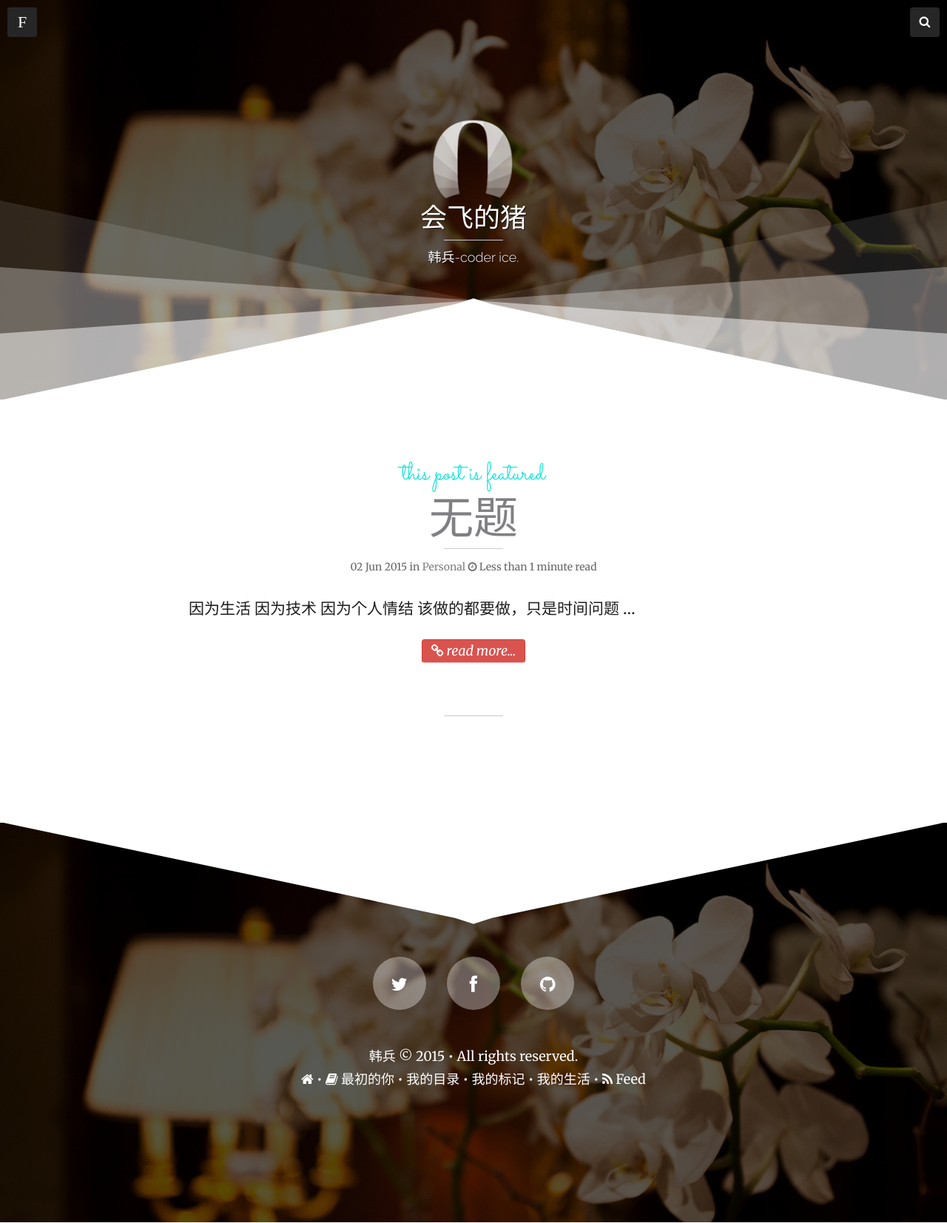
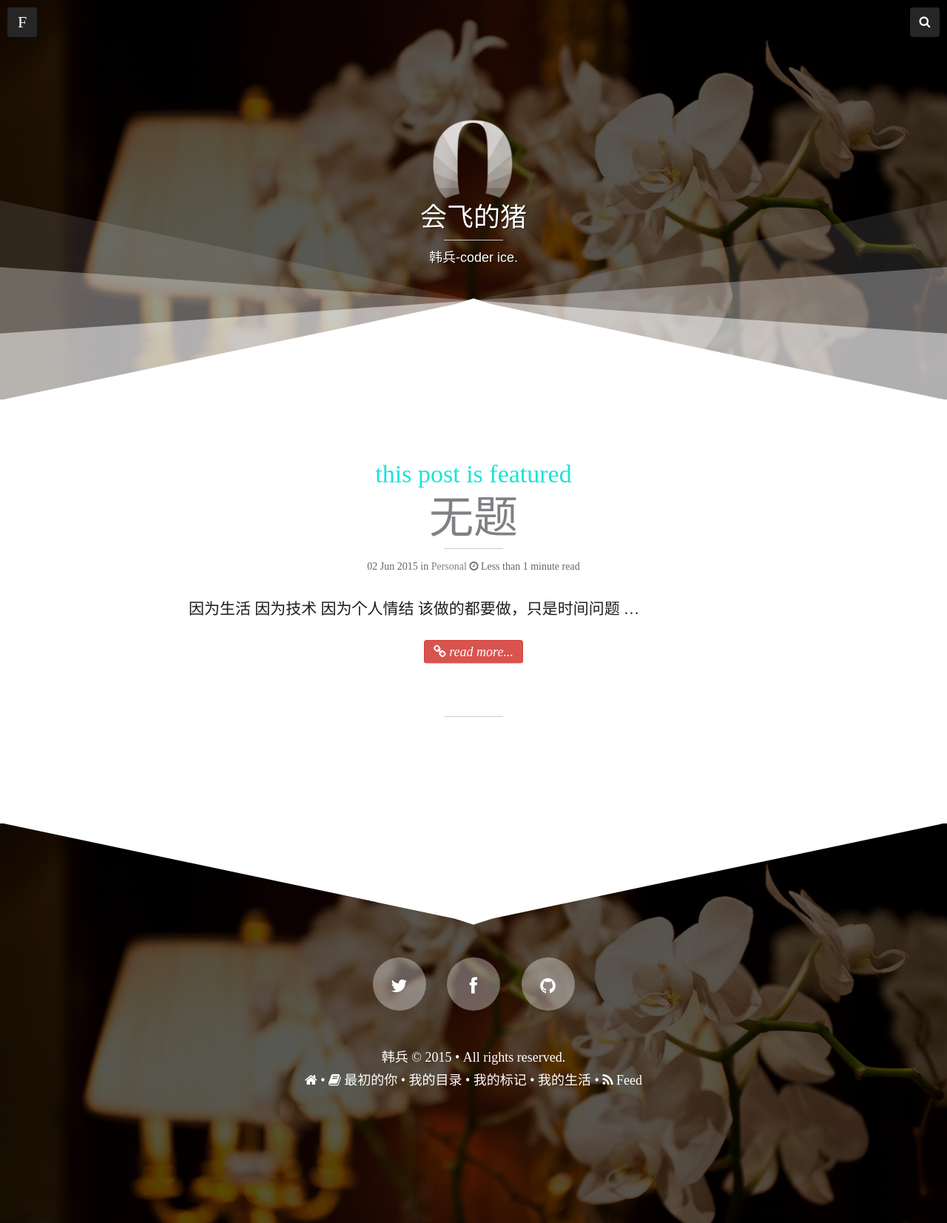
Before and after one commit to bingFly/blog, a Jekyll site: the page built from index.html, in a window 1280 px wide. Shown: the whole page at 74% size. Built offline with Jekyll 4.4.1, drawn with Linux system fonts in a browser that asks for light colours; nearby versions of some CDN libraries; some web fonts are replaced; the list of posts is cut into pages by our own code.

Commit message:
优化访问速度
去掉了google统计，替换了google字体

```diff
--- a/_config.yml
+++ b/_config.yml
@@ -40,10 +40,10 @@ owner:
   #google_plus:    https://plus.google.com/u/0/102602916593522619858
 
 # Analytics and webmaster tools stuff goes here
-google_analytics:   UA-39365944-7
-google_verify:
+#google_analytics:   UA-39365944-7
+#google_verify:
 # https://ssl.bing.com/webmaster/configure/verify/ownership Option 2 content= goes here
-bing_verify:
+#bing_verify:
 
 # Links to include in footer navigation
 # For external links add external: true
--- a/assets/css/style.css
+++ b/assets/css/style.css
@@ -1,7 +1,7 @@
-@import url(http://fonts.googleapis.com/css?family=Source+Sans+Pro:200,300,400,700);
-@import url(http://fonts.googleapis.com/css?family=Merriweather:400,300,400italic,700);
-@import url(http://fonts.googleapis.com/css?family=Raleway:400,300,100,700);
-@import url(http://fonts.googleapis.com/css?family=Sacramento);
+@import url(http://fonts.useso.com/css?family=Source+Sans+Pro:200,300,400,700);
+@import url(http://fonts.useso.com/css?family=Merriweather:400,300,400italic,700);
+@import url(http://fonts.useso.com/css?family=Raleway:400,300,100,700);
+@import url(http://fonts.useso.com/css?family=Sacramento);
 
 /*!
  * HMFAYSAL OMEGA v1.0.1
```
